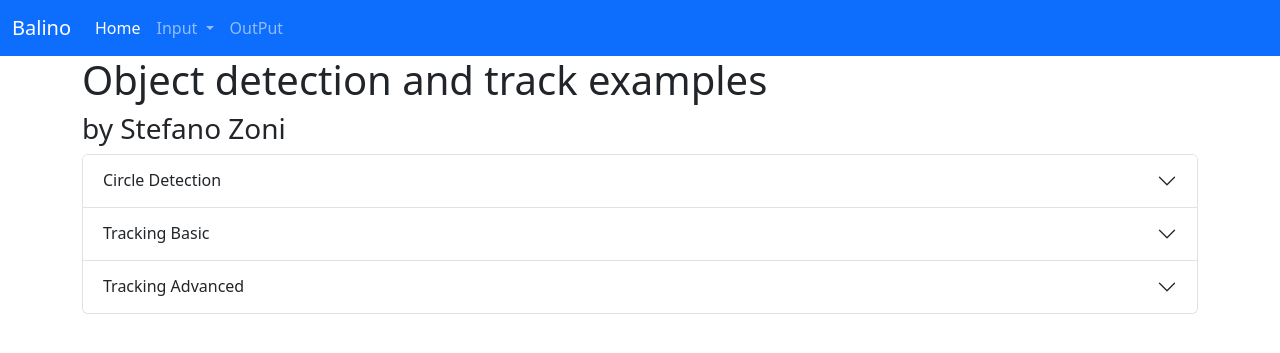
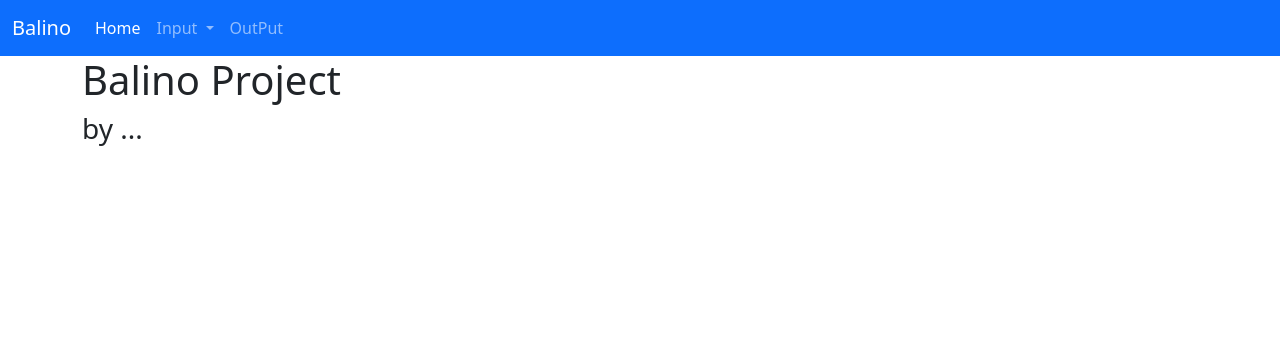
Before and after one commit to zonistefano/Balino, a Flask app: page / in a window 1280 px wide. Shown: the top 353 px of the page. Run offline with Flask 3, Linux system fonts and the light colour scheme; parts of the project's set-up code (start-up, migrations or seed data) failed here and were passed over; some libraries are stand-ins or nearby versions.

Commit message:
index cleanup

```diff
--- a/app/templates/index.html
+++ b/app/templates/index.html
@@ -5,81 +5,8 @@
 {% block content %}
 <!-- Content -->
 <div class="container">
-    <h1>Object detection and track examples</h1>
-    <h3>by Stefano Zoni</h2>
-        <div class="accordion" id="accordionExample">
-            <div class="accordion-item">
-                <h2 class="accordion-header">
-                    <button class="accordion-button collapsed" type="button" data-bs-toggle="collapse"
-                        data-bs-target="#collapseOne" aria-expanded="false" aria-controls="collapseOne">
-                        Circle Detection
-                    </button>
-                </h2>
-                <div id="collapseOne" class="accordion-collapse collapse" data-bs-parent="#accordionExample">
-                    <div class="accordion-body">
-                        <p>This tool is able to detect all circles present in the video.</p>
-                        Parameters explanation:
-                        <ul>
-                            <li><code>Parameter 1:</code></li>
-                            Set the sensitivity; how strong the edges of the circles need to be. Too
-                            high and it won't detect anything, too low and it will find too much clutter.
-                            <li><code>Parameter 2:</code></li>
-                            Set how many edge points it needs to find to declare that it's found a circle
-                            <li><code>minDist:</code></li>
-                            This parameter is the minimum distance between the centers
-                            of the detected circles. If two circles are closer than this distance, only the stronger
-                            one will be detected. This parameter helps to eliminate false positives.
-                            <li><code>minR:</code></li>
-                            This parameter is the minimum radius of the detected
-                            circles. Circles with a smaller radius than this value will not be detected.
-                            <li><code>maxR:</code></li>
-                            This parameter is the maximum radius of the
-                            detected circles. Circles with a larger radius than this value will not be detected.
-                        </ul>
-                    </div>
-                </div>
-            </div>
-            <div class="accordion-item">
-                <h2 class="accordion-header">
-                    <button class="accordion-button collapsed" type="button" data-bs-toggle="collapse"
-                        data-bs-target="#collapseTwo" aria-expanded="false" aria-controls="collapseTwo">
-                        Tracking Basic
-                    </button>
-                </h2>
-                <div id="collapseTwo" class="accordion-collapse collapse" data-bs-parent="#accordionExample">
-                    <div class="accordion-body">
-                        <p>This tool is able to track the selected region in the video. The size and orientation of the
-                            tracked area stays constant.</p>
-                        How to:
-                        <ul>
-                            <li>Press "Start"</li>
-                            <li>Drag the mouse/finger over the image to select the region that should be tracked</li>
-                        </ul>
-                        <p>Advice: track an element which boundary is clearly distinguishable from the background.</p>
-                    </div>
-                </div>
-            </div>
-            <div class="accordion-item">
-                <h2 class="accordion-header">
-                    <button class="accordion-button collapsed" type="button" data-bs-toggle="collapse"
-                        data-bs-target="#collapseThree" aria-expanded="false" aria-controls="collapseThree">
-                        Tracking Advanced
-                    </button>
-                </h2>
-                <div id="collapseThree" class="accordion-collapse collapse" data-bs-parent="#accordionExample">
-                    <div class="accordion-body">
-                        <p>This tool is able to track the selected region in the video. The size and orientation of the
-                            tracked area change according to the selected object.</p>
-                        How to:
-                        <ul>
-                            <li>Press "Start"</li>
-                            <li>Drag the mouse/finger over the image to select the are that should be tracked</li>
-                        </ul>
-                        <p>Advice: track an element which boundary is clearly distinguishable from the background.</p>
-                    </div>
-                </div>
-            </div>
-        </div>
+    <h1>Balino Project</h1>
+    <h3>by ...</h2>
 </div>
 </div>
 <!-- Content End -->
```
